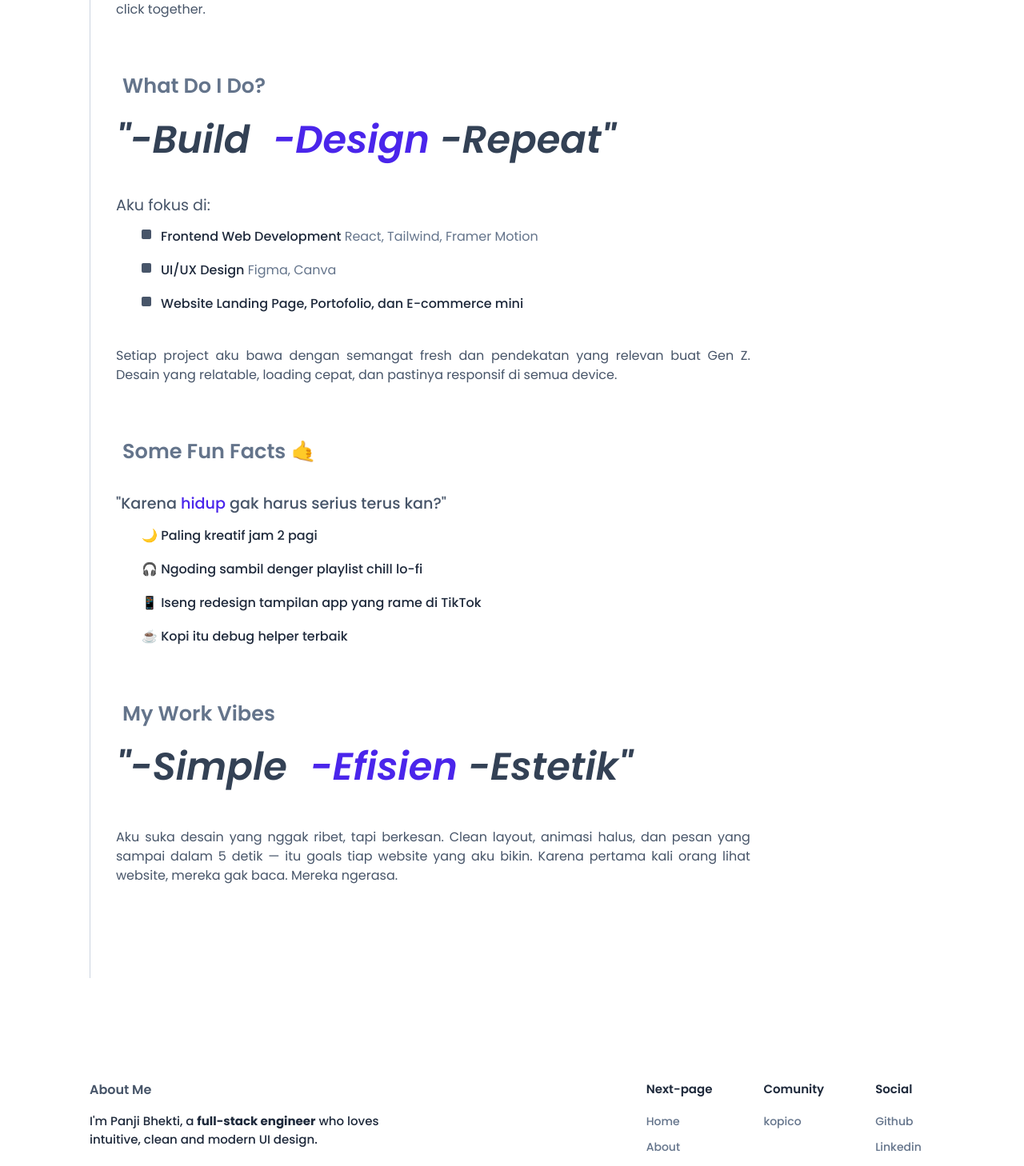
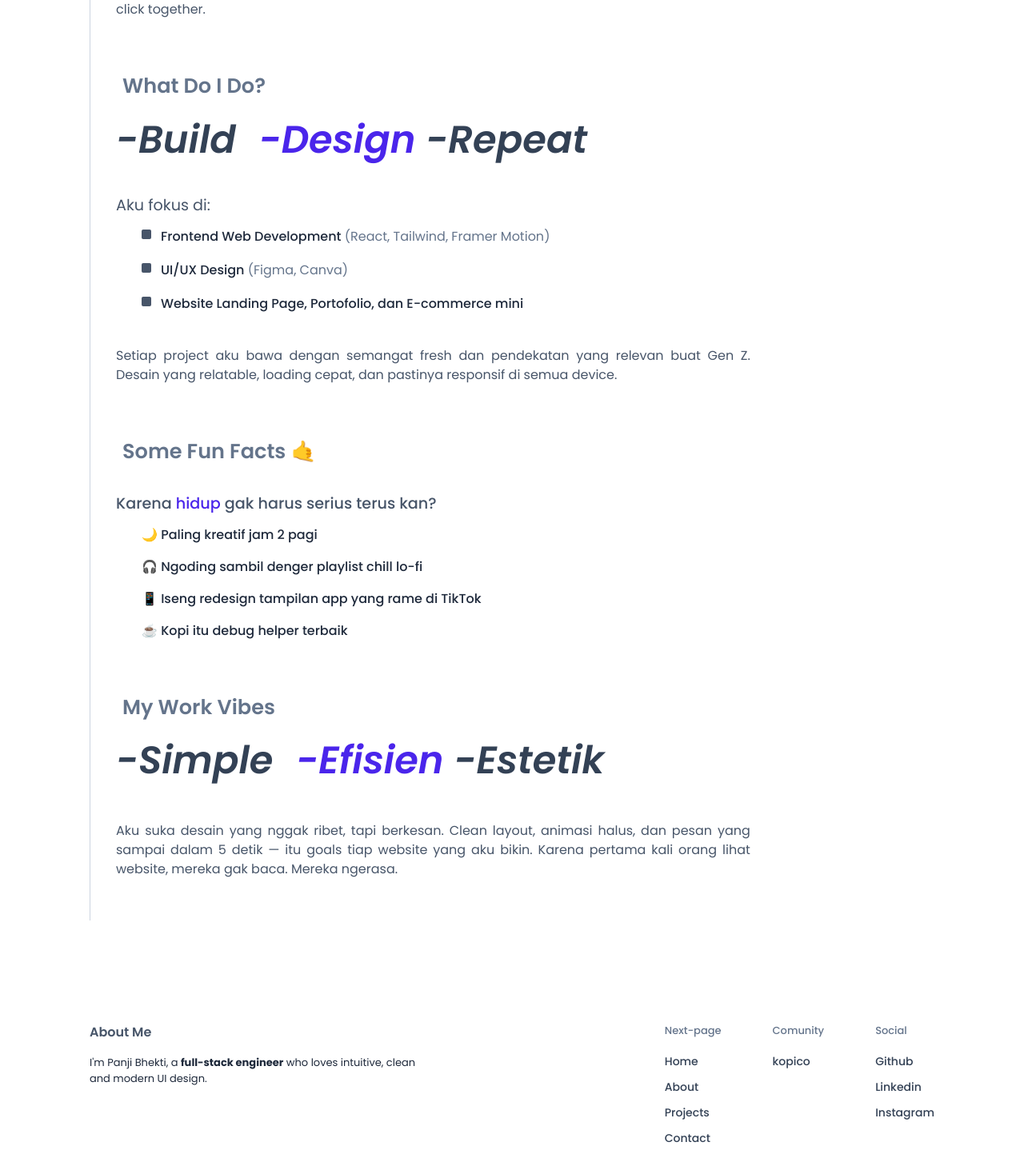
Before and after one commit to panjidev-cy/Mee, a React (Vite) app: page /about in a window 1280 px wide. Shown: the part 540-1998 px from the top of the page at 80% size. Built offline with nearby package versions, Linux system fonts and the light colour scheme; a web font is replaced by a local one.

Commit message:
2.5.3.4
responsive text about section

```diff
--- a/src/components/shared/Footer.jsx
+++ b/src/components/shared/Footer.jsx
@@ -25,18 +25,18 @@ const social = [
 function ListNav({ list, title }) {
   return (
     <div className="flex flex-col gap-4">
-      <h5 className="text-[clamp(13px,1.4vw,15px)] font-semibold text-slate-800">{title}</h5>
+      <h5 className="text-[clamp(10px,1.4vw,13px)] font-medium text-slate-500">{title}</h5>
       <ul className="flex gap-2 items-start flex-col">
         {list.map((item, index) => {
           const isInternal = item.link.startsWith("/"); // cek langsung dari item.link
           return (
             <li key={index} className="list-none">
               {isInternal ? (
-                <a href={item.link} className="text-sm font-medium text-slate-500 hover:text-slate-800">
+                <a href={item.link} className="text-sm font-medium text-slate-700 hover:text-slate-800">
                   {item.name}
                 </a>
               ) : (
-                <a href={item.link} className="text-sm font-medium text-slate-500 hover:text-slate-800" target="_blank" rel="noopener noreferrer">
+                <a href={item.link} className="text-sm font-medium text-slate-700 hover:text-slate-800" target="_blank" rel="noopener noreferrer">
                   {item.name}
                 </a>
               )}
@@ -56,7 +56,7 @@ export default function Footer() {
         <div className="flex md:flex-col">
           <div className="flex-1">
             <h5 className="text-[clamp(14px,1.7vw,16px)] font-semibold text-slate-600">About Me</h5>
-            <p className="text-[clamp(13px,1.4vw,15px)] font-medium text-slate-800 w-4/5 lg:w-3/5 mt-4">
+            <p className="text-[clamp(12px,1.4vw,13px)] font-normal text-slate-800 w-4/5 lg:w-3/5 mt-4">
               I'm Panji Bhekti, a <b>full-stack engineer</b> who loves intuitive, clean and modern UI design.
             </p>
           </div>
--- a/src/components/shared/paddings.jsx
+++ b/src/components/shared/paddings.jsx
@@ -1,3 +1,3 @@
 export default function Paddings({ children }) {
-  return <div className="px-28 md:px-12 lg:px-4">{children}</div>;
+  return <div className="px-28 md:px-12 lg:px-14">{children}</div>;
 }
--- a/src/pages/About.jsx
+++ b/src/pages/About.jsx
@@ -1,90 +1,180 @@
+// import HeaderHero from "../components/shared/HeaderHero";
+// import LineTime from "../components/shared/LineTime";
+
+// import Paddings from "../components/shared/paddings";
+// import Footer from "../components/shared/Footer";
+
+// export default function About() {
+//   return (
+//     <div id="about">
+//       <HeaderHero headline="Behind the Scenes of Digital Creativity" subtitle="About Me" caption="Hi! I'm Panji, a web developer & creative designer who loves to tinker with pixels until they feel just right."></HeaderHero>
+//       <div className="mt-10"></div>
+//       <Paddings>
+//         <LineTime first="true" title="">
+//           <h3 className="text-fluid-caption text-justify font-normal font-poppins text-slate-600 w-4/5 mt-10 mb-10">
+//             I help small brands, students, and SMEs who want to stand out more through clean, modern, and fun websites. For me, coding is like putting together a puzzle — it's so satisfying when all the pieces click together.
+//           </h3>
+//         </LineTime>
+//         <LineTime title="What Do I Do?">
+//           <h2 className="text-fluid-h2 text-justify font-semibold font-poppins text-slate-700 w-4/5 mt-3 italic">
+//             "-Build <span className="ml-4 text-blue">-Design</span> <span className="">-Repeat</span>"
+//           </h2>
+//           <h4 className="text-fluid-body text-justify font-normal font-poppins text-slate-600 w-4/5 mt-8">Aku fokus di:</h4>
+//           <div className="ml-8 md:ml-0 mt-3">
+//             <ul className="space-y-4">
+//               {["Frontend Web Development (React, Tailwind, Framer Motion)", "UI/UX Design (Figma, Canva)", "Website Landing Page, Portofolio, dan E-commerce mini"].map((text, index) => {
+//                 const match = text.match(/^(.*?)\s*\((.*?)\)$/);
+
+//                 return (
+//                   <li key={index} className="flex items-starts gap-3 text-slate-700 leading-relaxed">
+//                     <span className="mt-1 w-3 h-3 rounded-sm bg-slate-600 flex-shrink-0" />
+//                     <p className="text-fluid-caption text-justify font-medium font-poppins text-slate-800 w-4/5">
+//                       {match ? (
+//                         <>
+//                           {match[1].trim()} <span className="font-normal text-slate-500">{match[2]}</span>
+//                         </>
+//                       ) : (
+//                         text
+//                       )}
+//                     </p>
+//                   </li>
+//                 );
+//               })}
+//             </ul>
+//           </div>
+//           <h3 className="text-fluid-caption text-justify font-normal font-poppins text-slate-600 w-4/5 mt-10 mb-10">
+//             Setiap project aku bawa dengan semangat fresh dan pendekatan yang relevan buat Gen Z. Desain yang relatable, loading cepat, dan pastinya responsif di semua device.
+//           </h3>
+//         </LineTime>
+//         <LineTime title="Some Fun Facts 🤙">
+//           <h4 className="text-fluid-body text-justify font-medium font-poppins text-slate-600 w-4/5 mt-8">
+//             "Karena <span className=" text-blue">hidup</span> gak harus serius terus kan?"
+//           </h4>
+//           <div className="ml-8 md:ml-0 mt-3">
+//             <ul className="space-y-4">
+//               {["🌙 Paling kreatif jam 2 pagi", "🎧 Ngoding sambil denger playlist chill lo-fi", "📱 Iseng redesign tampilan app yang rame di TikTok", "☕ Kopi itu debug helper terbaik"].map((text, index) => {
+//                 const match = text.match(/^(.*?)\s*\((.*?)\)$/);
+
+//                 return (
+//                   <li key={index} className="flex items-starts gap-3 text-slate-700 leading-relaxed">
+//                     {/* <span className="mt-1 w-3 h-3 rounded-sm bg-slate-600 flex-shrink-0" /> */}
+//                     <p className="text-fluid-caption text-justify font-medium font-poppins text-slate-800 w-4/5">
+//                       {match ? (
+//                         <>
+//                           {match[1].trim()} <span className="font-normal text-slate-500">{match[2]}</span>
+//                         </>
+//                       ) : (
+//                         text
+//                       )}
+//                     </p>
+//                   </li>
+//                 );
+//               })}
+//             </ul>
+//           </div>
+//         </LineTime>
+
+//         <LineTime title="My Work Vibes">
+//           <h2 className="text-fluid-h2 text-justify font-semibold font-poppins text-slate-700 w-4/5 mt-3 italic">
+//             "-Simple <span className="ml-4 text-blue">-Efisien</span> <span className="">-Estetik</span>"
+//           </h2>
+//           <h3 className="text-fluid-caption text-justify font-normal font-poppins text-slate-600 w-4/5 mt-10 mb-10">
+//             Aku suka desain yang nggak ribet, tapi berkesan. Clean layout, animasi halus, dan pesan yang sampai dalam 5 detik — itu goals tiap website yang aku bikin. Karena pertama kali orang lihat website, mereka gak baca. Mereka ngerasa.
+//           </h3>
+//         </LineTime>
+
+//         <LineTime></LineTime>
+//       </Paddings>
+//       <Footer></Footer>
+//     </div>
+//   );
+// }
+
 import HeaderHero from "../components/shared/HeaderHero";
 import LineTime from "../components/shared/LineTime";
-import Profile from "../components/about/Profile";
 import Paddings from "../components/shared/paddings";
 import Footer from "../components/shared/Footer";
+
+const workFocusList = [
+  {
+    title: "Frontend Web Development",
+    tools: "React, Tailwind, Framer Motion",
+  },
+  {
+    title: "UI/UX Design",
+    tools: "Figma, Canva",
+  },
+  {
+    title: "Website Landing Page, Portofolio, dan E-commerce mini",
+  },
+];
+
+const funFacts = ["🌙 Paling kreatif jam 2 pagi", "🎧 Ngoding sambil denger playlist chill lo-fi", "📱 Iseng redesign tampilan app yang rame di TikTok", "☕ Kopi itu debug helper terbaik"];
+
 export default function About() {
   return (
     <div id="about">
-      <HeaderHero headline="Behind the Scenes of Digital Creativity" subtitle="About Me" caption="Hi! I'm Panji, a web developer & creative designer who loves to tinker with pixels until they feel just right."></HeaderHero>
-      <div className="mt-10"></div>
+      <HeaderHero headline="Behind the Scenes of Digital Creativity" subtitle="About Me" caption="Hi! I'm Panji, a web developer & creative designer who loves to tinker with pixels until they feel just right." />
+
+      <div className="mt-10" />
+
       <Paddings>
-        <LineTime first="true" title="">
-          <h3 className="text-fluid-caption text-justify font-normal font-poppins text-slate-600 w-4/5 mt-10 mb-10">
+        <LineTime first="true">
+          <h3 className="text-fluid-caption text-justify font-normal font-poppins text-slate-600 w-4/5 md:w-full mt-10 mb-10">
             I help small brands, students, and SMEs who want to stand out more through clean, modern, and fun websites. For me, coding is like putting together a puzzle — it's so satisfying when all the pieces click together.
           </h3>
         </LineTime>
+
         <LineTime title="What Do I Do?">
-          <h2 className="text-fluid-h2 text-justify font-semibold font-poppins text-slate-700 w-4/5 mt-3 italic">
-            "-Build <span className="ml-4 text-blue">-Design</span> <span className="">-Repeat</span>"
+          <h2 className="text-fluid-h2 italic font-semibold font-poppins text-slate-700 w-4/5  md:w-full mt-3">
+            -Build <span className="ml-4 text-blue">-Design</span> <span>-Repeat</span>
           </h2>
-          <h4 className="text-fluid-body text-justify font-normal font-poppins text-slate-600 w-4/5 mt-8">Aku fokus di:</h4>
-          <div className="ml-8 md:ml-0 mt-3">
-            <ul className="space-y-4">
-              {["Frontend Web Development (React, Tailwind, Framer Motion)", "UI/UX Design (Figma, Canva)", "Website Landing Page, Portofolio, dan E-commerce mini"].map((text, index) => {
-                const match = text.match(/^(.*?)\s*\((.*?)\)$/);
 
-                return (
-                  <li key={index} className="flex items-starts gap-3 text-slate-700 leading-relaxed">
+          <h4 className="text-fluid-body font-normal font-poppins text-slate-600 w-4/5 mt-8">Aku fokus di:</h4>
+
+          <ul className="ml-8 md:ml-0 mt-3 space-y-4">
+            {workFocusList.map((item, index) => (
+              <li key={index} className="flex gap-3 text-slate-700 leading-relaxed">
                 <span className="mt-1 w-3 h-3 rounded-sm bg-slate-600 flex-shrink-0" />
-                    <p className="text-fluid-caption text-justify font-medium font-poppins text-slate-800 w-4/5">
-                      {match ? (
-                        <>
-                          {match[1].trim()} <span className="font-normal text-slate-500">{match[2]}</span>
-                        </>
-                      ) : (
-                        text
-                      )}
+                <p className="text-fluid-caption text-justify font-medium font-poppins text-slate-800 w-4/5 md:w-full">
+                  {item.title}
+                  {item.tools && <span className="font-normal text-slate-500"> ({item.tools})</span>}
                 </p>
               </li>
-                );
-              })}
+            ))}
           </ul>
-          </div>
-          <h3 className="text-fluid-caption text-justify font-normal font-poppins text-slate-600 w-4/5 mt-10 mb-10">
+
+          <h3 className="text-fluid-caption text-justify font-normal font-poppins text-slate-600 w-4/5 md:w-full mt-10 mb-10">
             Setiap project aku bawa dengan semangat fresh dan pendekatan yang relevan buat Gen Z. Desain yang relatable, loading cepat, dan pastinya responsif di semua device.
           </h3>
         </LineTime>
+
         <LineTime title="Some Fun Facts 🤙">
-          <h4 className="text-fluid-body text-justify font-medium font-poppins text-slate-600 w-4/5 mt-8">
-            "Karena <span className=" text-blue">hidup</span> gak harus serius terus kan?"
+          <h4 className="text-fluid-body font-medium font-poppins text-slate-600 w-4/5 md:w-full mt-8">
+            Karena <span className="text-blue">hidup</span> gak harus serius terus kan?
           </h4>
-          <div className="ml-8 md:ml-0 mt-3">
-            <ul className="space-y-4">
-              {["🌙 Paling kreatif jam 2 pagi", "🎧 Ngoding sambil denger playlist chill lo-fi", "📱 Iseng redesign tampilan app yang rame di TikTok", "☕ Kopi itu debug helper terbaik"].map((text, index) => {
-                const match = text.match(/^(.*?)\s*\((.*?)\)$/);
 
-                return (
-                  <li key={index} className="flex items-starts gap-3 text-slate-700 leading-relaxed">
-                    {/* <span className="mt-1 w-3 h-3 rounded-sm bg-slate-600 flex-shrink-0" /> */}
-                    <p className="text-fluid-caption text-justify font-medium font-poppins text-slate-800 w-4/5">
-                      {match ? (
-                        <>
-                          {match[1].trim()} <span className="font-normal text-slate-500">{match[2]}</span>
-                        </>
-                      ) : (
-                        text
-                      )}
-                    </p>
+          <ul className="ml-8 md:ml-0 mt-3 space-y-4">
+            {funFacts.map((fact, index) => (
+              <li key={index} className="text-fluid-caption text-justify font-medium font-poppins text-slate-800 w-4/5 md:w-full">
+                {fact}
               </li>
-                );
-              })}
+            ))}
           </ul>
-          </div>
         </LineTime>
 
         <LineTime title="My Work Vibes">
-          <h2 className="text-fluid-h2 text-justify font-semibold font-poppins text-slate-700 w-4/5 mt-3 italic">
-            "-Simple <span className="ml-4 text-blue">-Efisien</span> <span className="">-Estetik</span>"
+          <h2 className="text-fluid-h2 italic font-semibold font-poppins text-slate-700 w-4/5 md:w-full mt-3">
+            -Simple <span className="ml-4 text-blue">-Efisien</span> <span>-Estetik</span>
           </h2>
-          <h3 className="text-fluid-caption text-justify font-normal font-poppins text-slate-600 w-4/5 mt-10 mb-10">
+
+          <h3 className="text-fluid-caption text-justify font-normal font-poppins text-slate-600 w-4/5 md:w-full mt-10 mb-10">
             Aku suka desain yang nggak ribet, tapi berkesan. Clean layout, animasi halus, dan pesan yang sampai dalam 5 detik — itu goals tiap website yang aku bikin. Karena pertama kali orang lihat website, mereka gak baca. Mereka ngerasa.
           </h3>
         </LineTime>
+      </Paddings>
 
-        <LineTime></LineTime>
-      </Paddings>
-      <Footer></Footer>
+      <Footer />
     </div>
   );
 }
```
Lines whose indentation alone changed are shown as unchanged.
